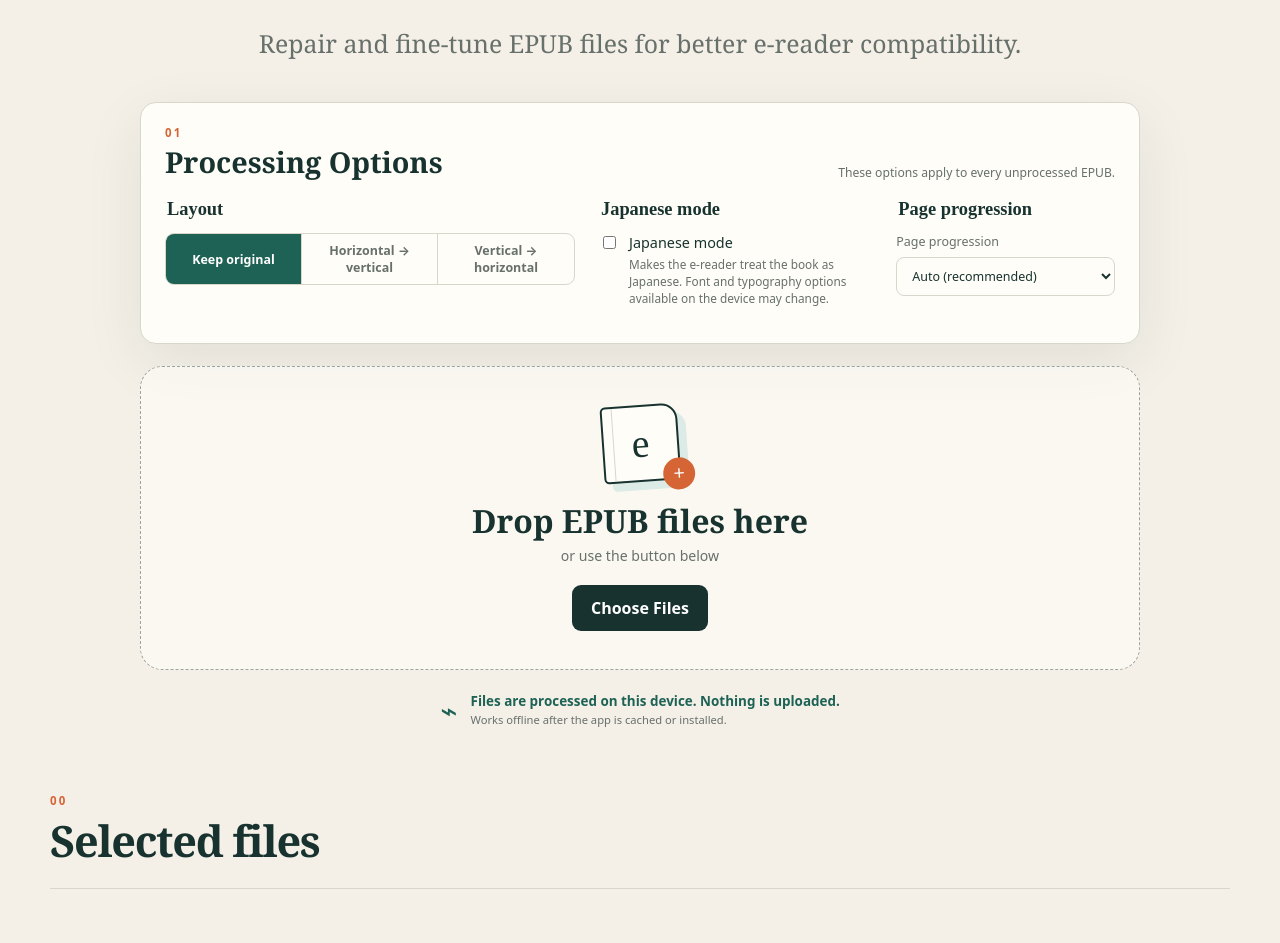
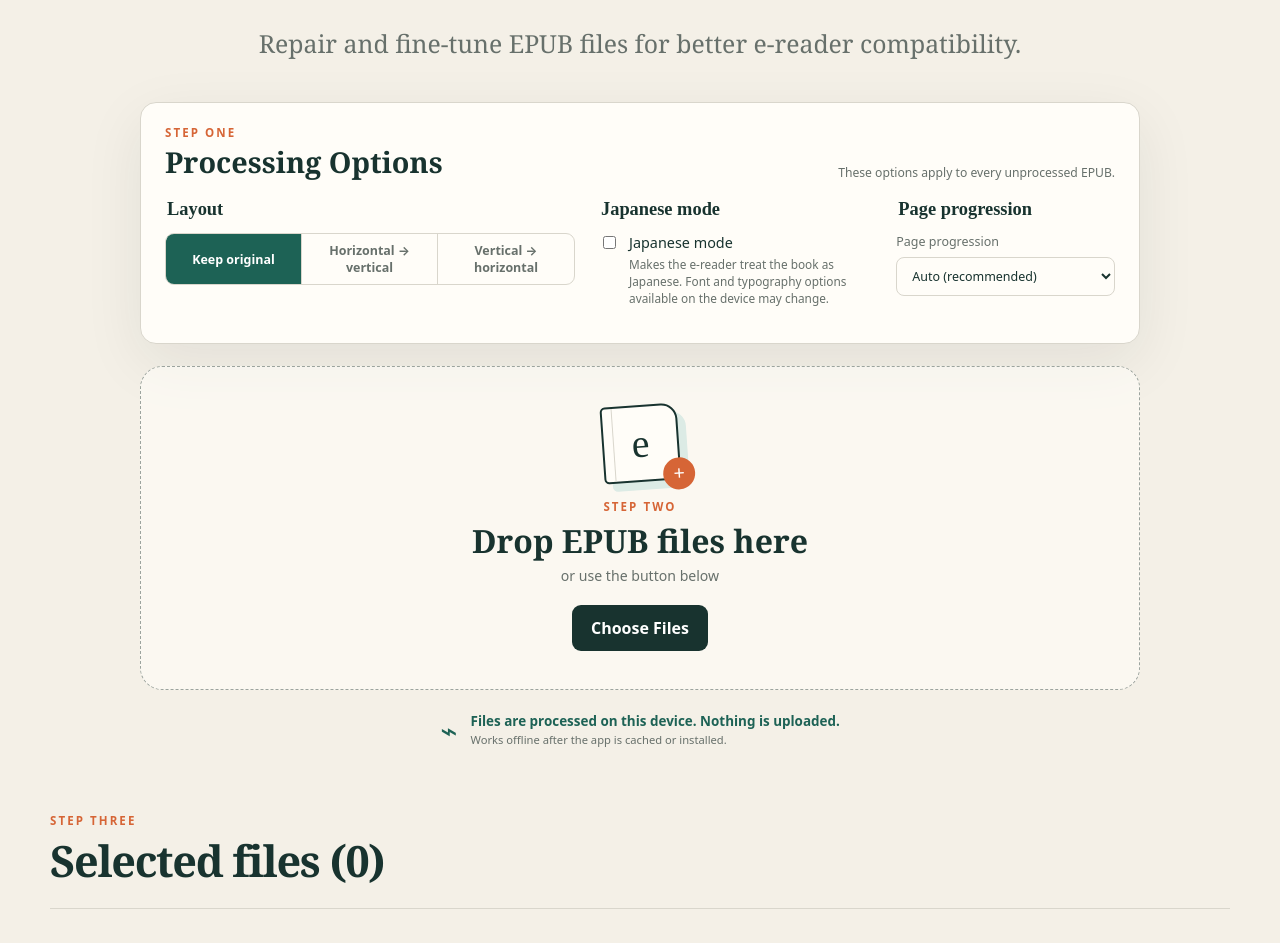
Before and after one commit to haohailong/EPUB-Tweaker, a React (Vite) app: page / in a window 1280 px wide. Shown: the part 269-1212 px from the top of the page. Built offline with nearby package versions, Linux system fonts and the light colour scheme.

Commit message:
Unify workflow step labels

```diff
--- a/src/App.tsx
+++ b/src/App.tsx
@@ -239,7 +239,7 @@ export default function App({ onRegisterUpdate, updateApp }: AppProps) {
           <h1>EPUB Tweaker</h1>
           <p className="tagline">{t('tagline')}</p>
           <section className="home-options" aria-labelledby="processing-options-title">
-            <div className="home-options-heading"><div><p className="eyebrow">01</p><h2 id="processing-options-title">{t('processingOptions')}</h2></div><small>{t('optionsApplyAll')}</small></div>
+            <div className="home-options-heading"><div><p className="eyebrow">{t('stepOne')}</p><h2 id="processing-options-title">{t('processingOptions')}</h2></div><small>{t('optionsApplyAll')}</small></div>
             <div className="home-options-grid">
               <fieldset><legend>{t('layoutOptions')}</legend><div className="segmented-control">
                 <label><input type="radio" name="layout-transform" checked={!globalOptions.vertical && !globalOptions.horizontal} onChange={() => updateGlobalOptions({ vertical: false, horizontal: false })} /><span>{t('preserveLayout')}</span></label>
@@ -258,7 +258,7 @@ export default function App({ onRegisterUpdate, updateApp }: AppProps) {
             onDrop={(event) => { event.preventDefault(); setDragging(false); addFiles(event.dataTransfer.files); }}
           >
             <div className="drop-illustration" aria-hidden="true"><span>e</span><i>+</i></div>
-            <h2>{t('drop')}</h2><p>{t('dropHint')}</p>
+            <div className="drop-zone-heading"><p className="eyebrow">{t('stepTwo')}</p><h2>{t('drop')}</h2></div><p>{t('dropHint')}</p>
             <input id="epub-file-input" className="sr-only" aria-label={t('choose')} type="file" accept=".epub,application/epub+zip" multiple onChange={(event) => { addFiles(event.target.files ?? []); event.currentTarget.value = ''; }} />
             <label className="primary choose-label" htmlFor="epub-file-input">{t('choose')}</label>
           </div>
@@ -269,7 +269,7 @@ export default function App({ onRegisterUpdate, updateApp }: AppProps) {
         {updateReady && <div className="update-banner" role="status"><span>{t('updateReady')}</span><div><button onClick={updateApp}>{t('update')}</button><button onClick={() => setUpdateReady(false)}>{t('dismiss')}</button></div></div>}
 
         <section ref={filesSection} className="files-section" aria-labelledby="selected-heading">
-          <div className="section-heading"><div><p className="eyebrow">{items.length ? String(items.length).padStart(2, '0') : '00'}</p><h2 id="selected-heading">{t('selectedFiles')}</h2></div>
+          <div className="section-heading"><div><p className="eyebrow">{t('stepThree')}</p><h2 id="selected-heading">{t('selectedFiles')} ({items.length})</h2></div>
             {items.length > 0 && <div className="batch-actions"><button className="secondary" disabled={!ready} onClick={() => void processAll()}>{t('processAll')}</button><button className="primary" disabled={!finished} onClick={downloadAll}>{t('downloadAll')}</button></div>}
           </div>
           {!items.length && <div className="empty-state"><p>{t('empty')}</p></div>}
--- a/src/i18n.ts
+++ b/src/i18n.ts
@@ -3,6 +3,7 @@ import type { Language, ResolvedLanguage } from './types';
 const en = {
   tagline: 'Repair and fine-tune EPUB files for better e-reader compatibility.',
   language: 'Language', system: 'System Default', english: 'English', traditional: '繁體中文', simplified: '简体中文', sourceCode: 'View source on GitHub',
+  stepOne: 'Step One', stepTwo: 'Step Two', stepThree: 'Step Three',
   drop: 'Drop EPUB files here', choose: 'Choose Files', dropHint: 'or use the button below', privacy: 'Files are processed on this device. Nothing is uploaded.',
   selectedFiles: 'Selected files', processAll: 'Process All', downloadAll: 'Download All', clearFinished: 'Clear finished',
   title: 'Title', author: 'Author', filename: 'Filename', version: 'EPUB version', bookLanguage: 'Language', layout: 'Layout', writingMode: 'Writing mode', progression: 'Page progression', size: 'Size',
@@ -27,6 +28,7 @@ const en = {
 const zhHant: typeof en = {
   tagline: '修復並微調 EPUB，提升電子閱讀器相容性。',
   language: '語言', system: '跟隨系統', english: 'English', traditional: '繁體中文', simplified: '简体中文', sourceCode: '在 GitHub 查看原始碼',
+  stepOne: '第一步', stepTwo: '第二步', stepThree: '第三步',
   drop: '將 EPUB 檔案拖到這裡', choose: '選擇檔案', dropHint: '或使用下方按鈕', privacy: '檔案只在此裝置上處理，不會上傳。',
   selectedFiles: '已選檔案', processAll: '全部處理', downloadAll: '全部下載', clearFinished: '清除已完成項目',
   title: '書名', author: '作者', filename: '檔名', version: 'EPUB 版本', bookLanguage: '語言', layout: '版面', writingMode: '書寫模式', progression: '翻頁方向', size: '大小',
@@ -51,6 +53,7 @@ const zhHant: typeof en = {
 const zhHans: typeof en = {
   tagline: '修复并微调 EPUB，提升电子阅读器兼容性。',
   language: '语言', system: '跟随系统', english: 'English', traditional: '繁體中文', simplified: '简体中文', sourceCode: '在 GitHub 查看源代码',
+  stepOne: '第一步', stepTwo: '第二步', stepThree: '第三步',
   drop: '将 EPUB 文件拖到这里', choose: '选择文件', dropHint: '或使用下方按钮', privacy: '文件只在此设备上处理，不会上传。',
   selectedFiles: '已选文件', processAll: '全部处理', downloadAll: '全部下载', clearFinished: '清除已完成项目',
   title: '书名', author: '作者', filename: '文件名', version: 'EPUB 版本', bookLanguage: '语言', layout: '版式', writingMode: '书写模式', progression: '翻页方向', size: '大小',
--- a/src/styles.css
+++ b/src/styles.css
@@ -60,6 +60,8 @@ h1 { font-family: 'Newsreader', Georgia, serif; font-size: clamp(3.2rem, 9vw, 6.
 .drop-zone { min-height: 280px; display: grid; place-items: center; align-content: center; border: 1.5px dashed #9ca49e; border-radius: 22px; background: color-mix(in srgb, var(--card) 60%, transparent); padding: 38px; transition: border-color .2s, transform .2s, background .2s; }
 .drop-zone.is-dragging { border-color: var(--accent); background: #fff8ef; transform: scale(1.01); }
 .drop-zone h2 { font-family: 'Newsreader', Georgia, serif; font-size: 2rem; margin: 17px 0 4px; }
+.drop-zone-heading .eyebrow { color: var(--accent); font-size: .72rem; margin: 17px 0 0; }
+.drop-zone-heading h2 { margin-top: 5px; }
 .drop-zone p { color: var(--muted); font-size: .88rem; margin-bottom: 20px; }
 .drop-illustration { position: relative; width: 77px; height: 77px; border: 2px solid var(--ink); border-radius: 5px 16px 16px 5px; transform: rotate(-4deg); background: var(--card); box-shadow: 8px 8px 0 var(--green-soft); display: grid; place-items: center; font-family: 'Newsreader', serif; font-size: 2.5rem; }
 .drop-illustration::before { content: ''; position: absolute; left: 9px; top: 0; bottom: 0; border-left: 1px solid var(--line); }
@@ -78,6 +80,8 @@ h1 { font-family: 'Newsreader', Georgia, serif; font-size: clamp(3.2rem, 9vw, 6.
 .hero.has-files > .eyebrow, .hero.has-files > h1, .hero.has-files > .tagline { display: none; }
 .hero.has-files .drop-zone { min-height: 0; grid-template-columns: 1fr auto; align-items: center; gap: 18px; padding: 18px 22px; }
 .hero.has-files .drop-illustration, .hero.has-files .drop-zone > p { display: none; }
+.hero.has-files .drop-zone-heading { text-align: left; }
+.hero.has-files .drop-zone-heading .eyebrow { margin: 0 0 3px; }
 .hero.has-files .drop-zone h2 { margin: 0; text-align: left; font-size: 1.35rem; }
 .hero.has-files .privacy-note { margin-top: 12px; }
 
```
